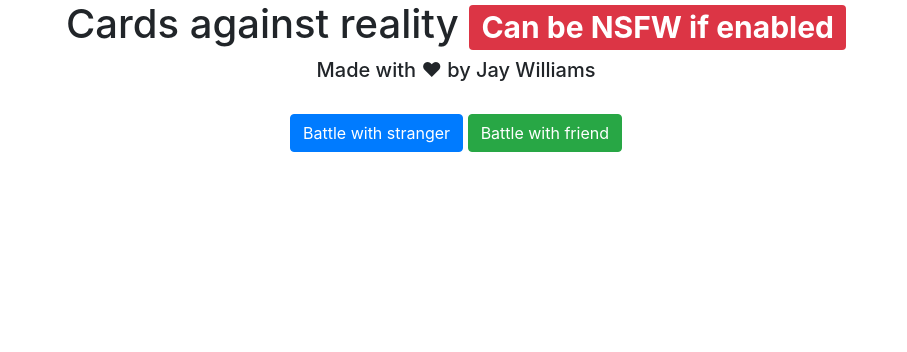
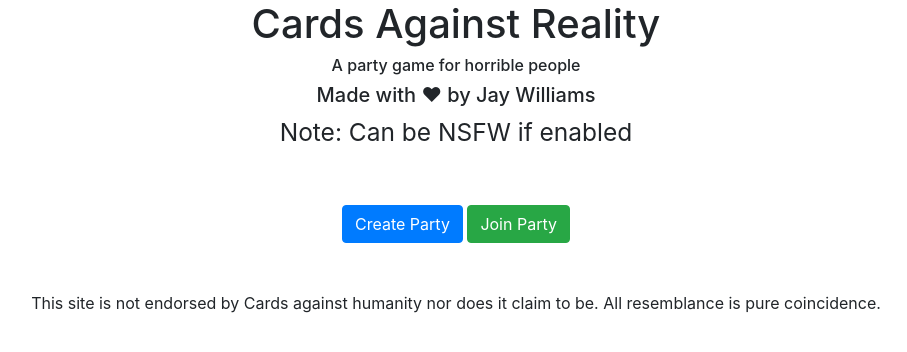
Before and after one commit to codingJWilliams/CardsAgainstReality, a website: page html/lobby.html in a window 1280 px wide. Shown: the whole page, without its empty margins (184-1091 px from the left). Drawn offline with nearby package versions, Linux system fonts and the light colour scheme.

Commit message:
Landing page

```diff
--- a/html/lobby.html
+++ b/html/lobby.html
@@ -14,17 +14,38 @@
   <div class="container-fluid">
     <center>
       <h1>
-          Cards against reality <span class="badge badge-danger">Can be NSFW if enabled</span>
+          Cards Against Reality
+          <h6>
+            A party game for horrible people
+          </h6>
+          <h5>
+              Made with ❤ by Jay Williams
+            </h5>
+          <h3>
+            <small>
+              <span class="label label-danger">
+                Note: Can be NSFW if enabled
+              </span>
+            </small>
+          </h3>
+          <br>
         </h1>
-      <h5>
-          Made with ❤ by Jay Williams
-        </h5>
+
       <br>
-      <button onclick="randomBattle()" class="btn btn-primary"> Battle with stranger </button>
-      <button onclick="friendBattle()" style="display: inline" class="btn btn-success"> Battle with friend </button>
+      <button onclick="createParty()" class="btn btn-primary"> Create Party </button>
+      <button onclick="joinParty()" style="display: inline" class="btn btn-success"> Join Party </button>
+      <br><br><br>
+      <footer>
+        This site is not endorsed by Cards against humanity nor does it claim to be. All resemblance is pure coincidence.
+      </footer>
     </center>
   </div>
+  <script>
+    function createParty() {
+      // Logic
+    }
 
+    </script>
   <!-- Optional JavaScript -->
   <!-- jQuery first, then Popper.js, then Bootstrap JS -->
   <script src="https://code.jquery.com/jquery-3.2.1.slim.min.js" integrity="sha384-KJ3o2DKtIkvYIK3UENzmM7KCkRr/rE9/Qpg6aAZGJwFDMVNA/GpGFF93hXpG5KkN" crossorigin="anonymous"></script>
```
